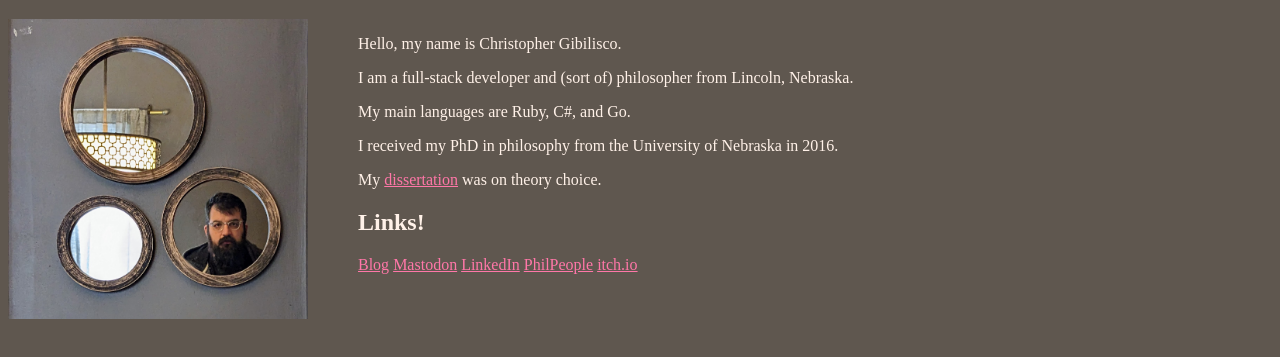
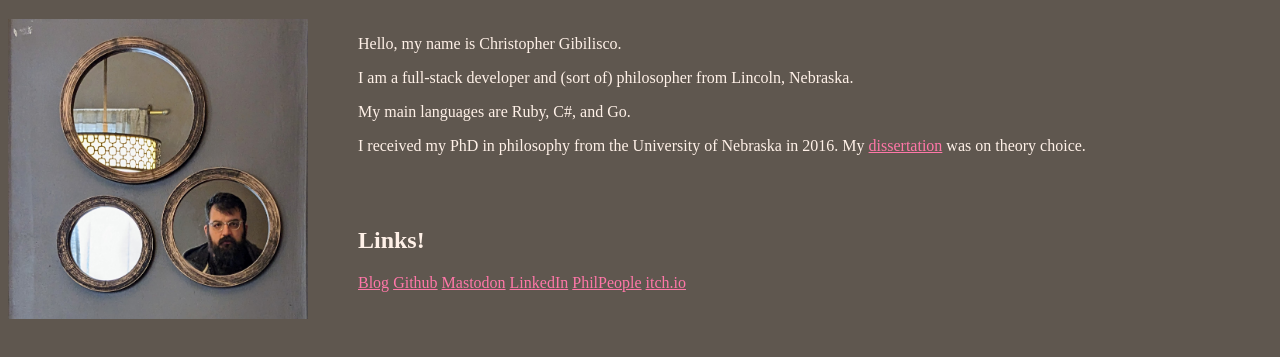
Before and after one commit to cjkg/christophergibilisco.net, a plain HTML site: page index.html in a window 1280 px wide. Shown: the part 61-418 px from the top of the page. Drawn offline with Linux system fonts and the light colour scheme.

Commit message:
formatting, added github link

```diff
--- a/index.html
+++ b/index.html
@@ -27,12 +27,14 @@
 			 	<p>Hello, my name is Christopher Gibilisco.</p>
 				<p>I am a full-stack developer and (sort of) philosopher from Lincoln, Nebraska.</p>
 				<p>My main languages are Ruby, C#, and Go.</p>
-				<p>I received my PhD in philosophy from the University of Nebraska in 2016.</p>
-				<p>My <a href="https://philarchive.org/rec/GIBTOP?all_versions=1">dissertation</a> was on theory choice.</p>
+				<p>I received my PhD in philosophy from the University of Nebraska in 2016. My <a href="https://philarchive.org/rec/GIBTOP?all_versions=1">dissertation</a> was on theory choice.</p>
 			 </div>
+			 <br>
+			 <br>
 			 <h2 id="links">Links!</h2>
 			<p>
 				<a href="https://www.codingthecommune.net">Blog</a>
+				<a href="https://github.com/cjkg">Github</a>
 				<a href="https://mastodon.gamedev.place/@cjgibilisco">Mastodon</a>
 				<a href="https://www.linkedin.com/in/christopher-gibilisco-682230121/">LinkedIn</a>
 				<a href="https://philpeople.org/profiles/christopher-john-kingslan-gibilisco">PhilPeople</a>
```
